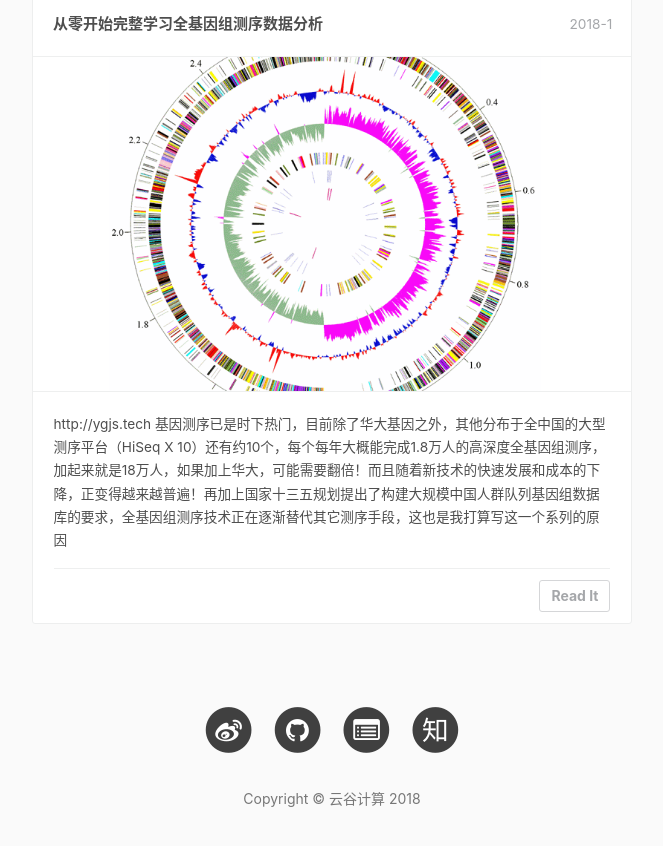
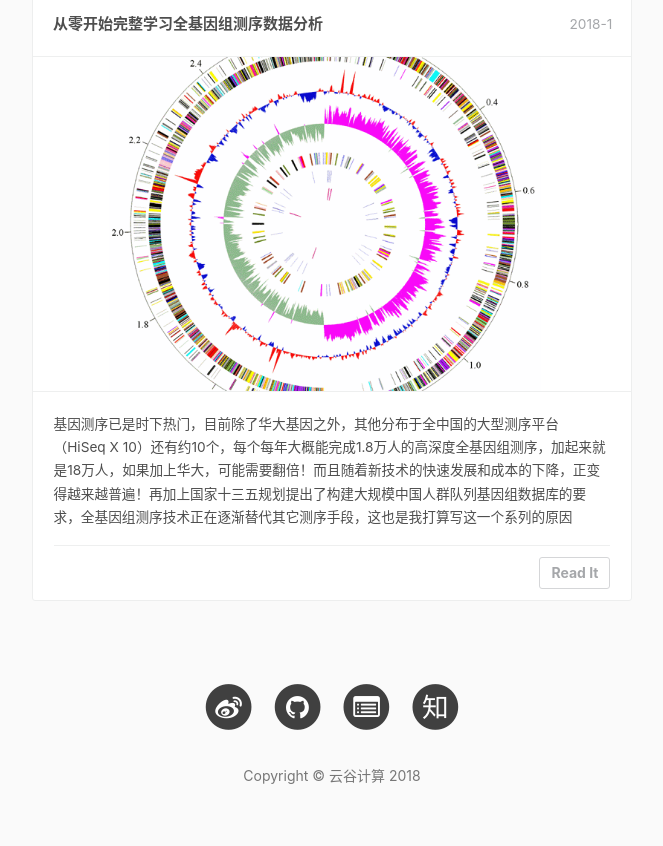
Before and after one commit to luohao-brian/luohao-brian.github.io, a Jekyll site: the page built from gitbooks/index.html, in a window 1280 px wide and 900 px high, scrolled down 5542 px. Shown: the top 846 px of the window, without its empty margins (308-971 px from the left). Built offline with Jekyll 4.4.1, drawn with Linux system fonts in a browser that asks for light colours; comment, search, counter and statistics services are not loaded.

```diff
--- a/gitbooks/index.html
+++ b/gitbooks/index.html
@@ -183,7 +183,7 @@
                             <time>2018-1</time>
                             <img src="images/work-hslider.jpg">
                             <ul>
-                                <li>{{.site.url}}
+                                <li>
                                     基因测序已是时下热门，目前除了华大基因之外，其他分布于全中国的大型测序平台（HiSeq X 10）还有约10个，每个每年大概能完成1.8万人的高深度全基因组测序，加起来就是18万人，如果加上华大，可能需要翻倍！而且随着新技术的快速发展和成本的下降，正变得越来越普遍！再加上国家十三五规划提出了构建大规模中国人群队列基因组数据库的要求，全基因组测序技术正在逐渐替代其它测序手段，这也是我打算写这一个系列的原因
                                 </li>
                                 <li class="skill">
```
